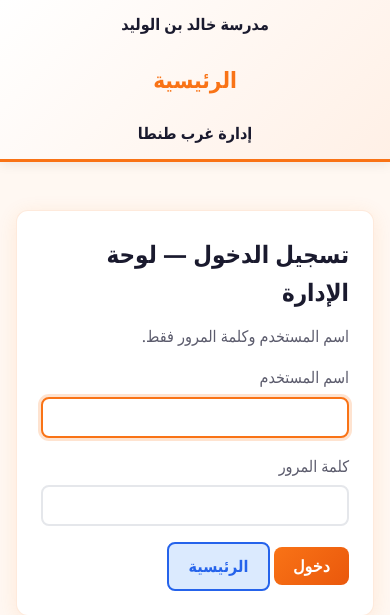
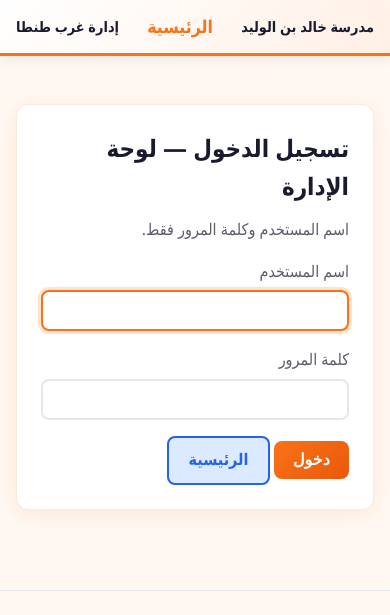
Before and after one commit to mina20032/school, a Flask app: page /admin in a window 390 px wide. Shown: the top 615 px of the page. Run offline with Flask 3, Linux system fonts and the light colour scheme.

Commit message:
Update style.css

```diff
--- a/static/css/style.css
+++ b/static/css/style.css
@@ -576,16 +576,18 @@ tr:hover td { background: var(--surface2); }
 
 /* Responsive: tablet & mobile */
 @media (max-width: 768px) {
-    /* Header: titles تتراص بشكل عمودي ومُركز */
+    /* Header: titles في صف واحد (يمين - وسط - يسار) */
     .navbar {
-        flex-direction: column;
+        flex-direction: row;
+        flex-wrap: nowrap;
         align-items: center;
-        justify-content: center;
+        justify-content: space-between;
         padding: 0.75rem 1rem;
         text-align: center;
     }
     .navbar-section {
         min-width: auto;
+        flex: 0 0 auto;
         justify-content: center;
     }
     .navbar-section-right,
@@ -594,8 +596,14 @@ tr:hover td { background: var(--surface2); }
     }
     .navbar-title {
         order: 0;
-        flex: 0 0 auto;
+        flex: 1 1 auto;
         text-align: center;
+    }
+    .nav-org {
+        font-size: 0.9rem;
+    }
+    .nav-brand {
+        font-size: 1.1rem;
     }
 
     /* Hero card: في المنتصف وبعرض مناسب للموبايل */
```
